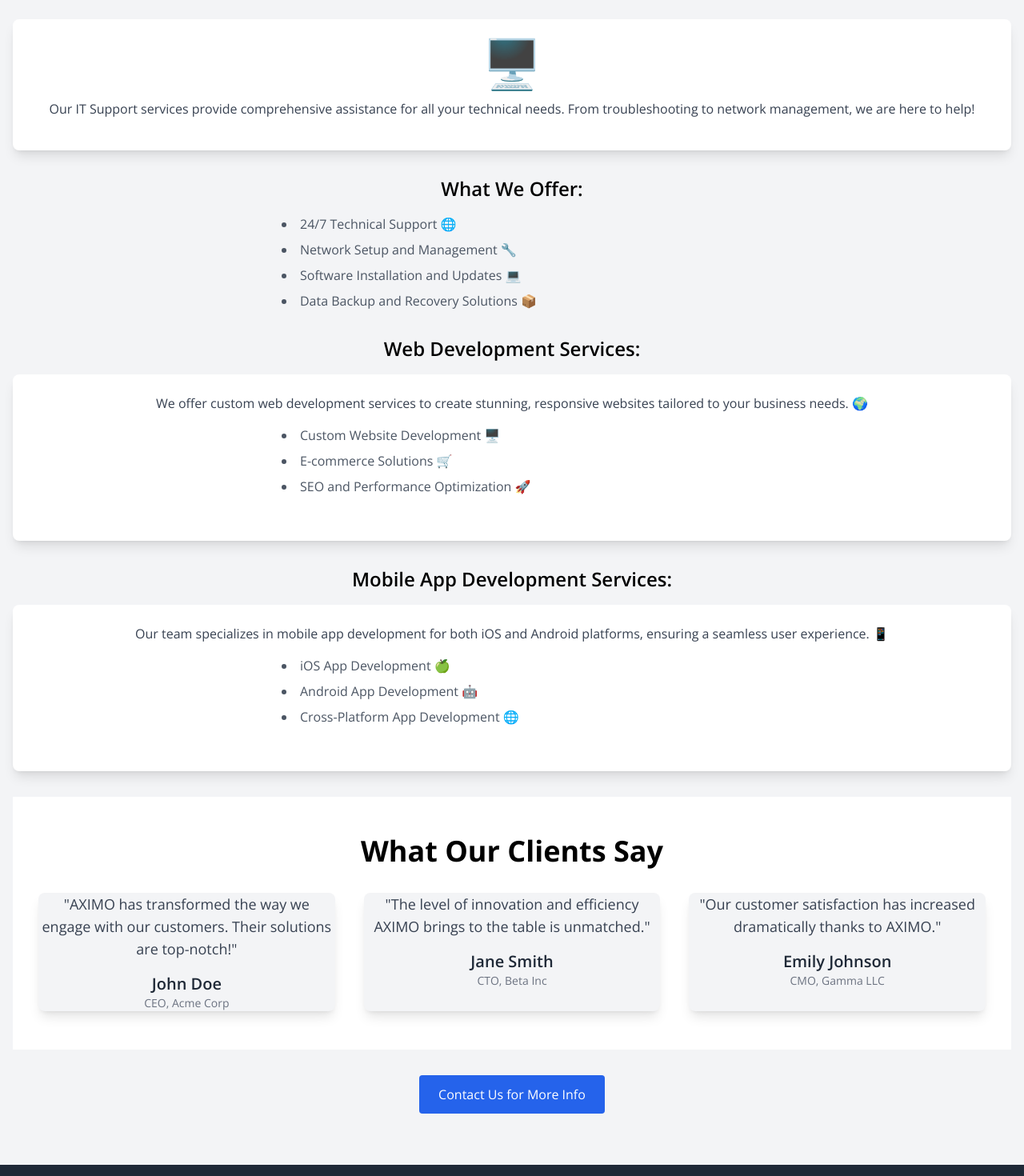
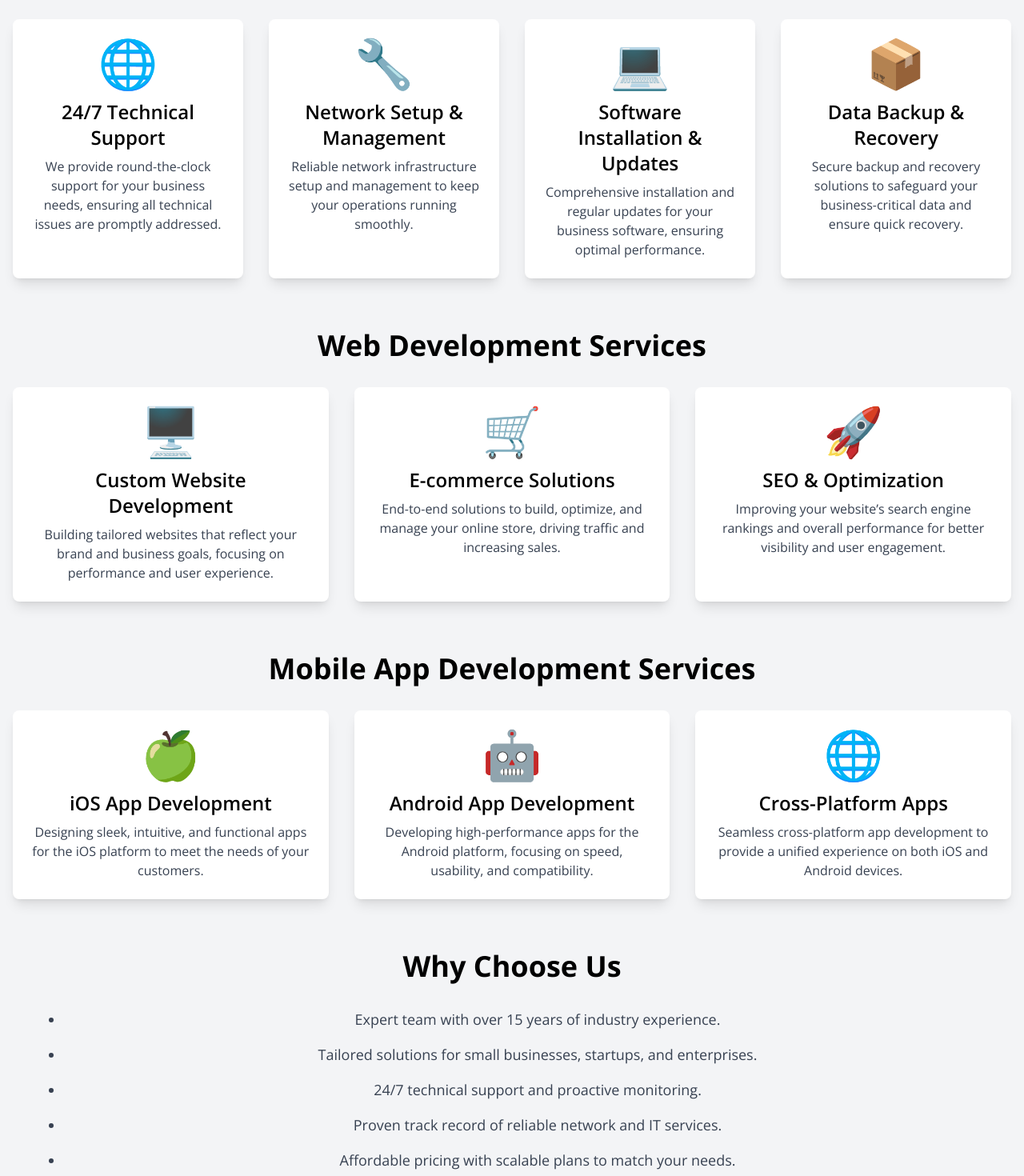
Before and after one commit to ziyanali30/ibexProjectH, a React (Vite) app: page /services/IT in a window 1280 px wide. Shown: the part 240-1710 px from the top of the page at 80% size. Built offline with nearby package versions, Linux system fonts and the light colour scheme.

Commit message:
IT support Page added

```diff
--- a/src/components/ITSupport.tsx
+++ b/src/components/ITSupport.tsx
@@ -2,8 +2,43 @@ import React from 'react';
 import { motion } from 'framer-motion';
 import { Helmet } from 'react-helmet';
 import Testimonials from './Testimonials'; // Import the Testimonials component
+import Contact from './Contact';
 
 const ITSupport: React.FC = () => {
+  const itServices = [
+    { title: '24/7 Technical Support', description: 'We provide round-the-clock support for your business needs, ensuring all technical issues are promptly addressed.', icon: '🌐' },
+    { title: 'Network Setup & Management', description: 'Reliable network infrastructure setup and management to keep your operations running smoothly.', icon: '🔧' },
+    { title: 'Software Installation & Updates', description: 'Comprehensive installation and regular updates for your business software, ensuring optimal performance.', icon: '💻' },
+    { title: 'Data Backup & Recovery', description: 'Secure backup and recovery solutions to safeguard your business-critical data and ensure quick recovery.', icon: '📦' },
+  ];
+
+  const webDevServices = [
+    { title: 'Custom Website Development', description: 'Building tailored websites that reflect your brand and business goals, focusing on performance and user experience.', icon: '🖥️' },
+    { title: 'E-commerce Solutions', description: 'End-to-end solutions to build, optimize, and manage your online store, driving traffic and increasing sales.', icon: '🛒' },
+    { title: 'SEO & Optimization', description: 'Improving your website’s search engine rankings and overall performance for better visibility and user engagement.', icon: '🚀' },
+  ];
+
+  const mobileDevServices = [
+    { title: 'iOS App Development', description: 'Designing sleek, intuitive, and functional apps for the iOS platform to meet the needs of your customers.', icon: '🍏' },
+    { title: 'Android App Development', description: 'Developing high-performance apps for the Android platform, focusing on speed, usability, and compatibility.', icon: '🤖' },
+    { title: 'Cross-Platform Apps', description: 'Seamless cross-platform app development to provide a unified experience on both iOS and Android devices.', icon: '🌐' },
+  ];
+
+  const whyChooseUsPoints = [
+    'Expert team with over 15 years of industry experience.',
+    'Tailored solutions for small businesses, startups, and enterprises.',
+    '24/7 technical support and proactive monitoring.',
+    'Proven track record of reliable network and IT services.',
+    'Affordable pricing with scalable plans to match your needs.'
+  ];
+
+  const faqItems = [
+    { question: 'What industries do you serve?', answer: 'We serve a wide range of industries including retail, finance, healthcare, education, and more.' },
+    { question: 'Do you offer remote and on-site support?', answer: 'Yes, we offer both remote and on-site support depending on your specific needs.' },
+    { question: 'How do you ensure network security?', answer: 'We implement the latest security protocols, regular monitoring, and timely updates to protect your network from cyber threats.' },
+    { question: 'Can you help with data recovery?', answer: 'Absolutely. Our team specializes in data backup and recovery to help you retrieve lost or corrupted data.' },
+  ];
+
   return (
     <>
       <Helmet>
@@ -11,6 +46,7 @@ const ITSupport: React.FC = () => {
       </Helmet>
       <section className="py-16 bg-gray-100 w-full dark:bg-gray-800">
         <div className="container mx-auto px-4">
+          {/* IT Support Services */}
           <motion.h2
             className="text-4xl font-bold text-center mb-8 text-black dark:text-darkText"
             initial={{ opacity: 0, y: -50 }}
@@ -18,164 +54,119 @@ const ITSupport: React.FC = () => {
             transition={{ duration: 0.8 }}>
             IT Support Services
           </motion.h2>
-          <motion.div
-            className="bg-white p-6 shadow-lg rounded-lg text-center mx-auto mb-8"
-            initial={{ opacity: 0, scale: 0.9 }}
-            animate={{ opacity: 1, scale: 1 }}
+
+          <div className="grid grid-cols-1 md:grid-cols-2 lg:grid-cols-4 gap-8">
+            {itServices.map((service, index) => (
+              <motion.div
+                key={index}
+                className="bg-white p-6 shadow-lg rounded-lg text-center dark:bg-gray-700"
+                initial={{ opacity: 0, scale: 0.9 }}
+                whileInView={{ opacity: 1, scale: 1 }}
+                transition={{ duration: 0.8, delay: index * 0.2 }}>
+                <div className="text-6xl mb-4">{service.icon}</div>
+                <h5 className="text-2xl font-semibold mb-2 text-black dark:text-white">{service.title}</h5>
+                <p className="text-gray-700 dark:text-gray-300">{service.description}</p>
+              </motion.div>
+            ))}
+          </div>
+
+          {/* Web Development Services */}
+          <motion.h2
+            className="text-4xl font-bold text-center mt-16 mb-8 text-black dark:text-darkText"
+            initial={{ opacity: 0, y: -50 }}
+            animate={{ opacity: 1, y: 0 }}
             transition={{ duration: 0.8 }}>
-            <motion.div className="text-6xl mb-4" animate={{ rotate: [0, 10, -10, 0] }} transition={{ duration: 1 }}>
-              🖥️
-            </motion.div>
-            <motion.p
-              className="text-gray-700 mb-4"
-              initial={{ opacity: 0, y: 20 }}
-              animate={{ opacity: 1, y: 0 }}
-              transition={{ duration: 0.8, delay: 0.2 }}>
-              Our IT Support services provide comprehensive assistance for all your technical needs. From troubleshooting to network management, we are here to help!
-            </motion.p>
-          </motion.div>
+            Web Development Services
+          </motion.h2>
 
-          {/* Web Development Section */}
-          <motion.h3
-            className="text-2xl font-semibold text-center mb-4"
-            initial={{ opacity: 0, y: -20 }}
+          <div className="grid grid-cols-1 md:grid-cols-2 lg:grid-cols-3 gap-8">
+            {webDevServices.map((service, index) => (
+              <motion.div
+                key={index}
+                className="bg-white p-6 shadow-lg rounded-lg text-center dark:bg-gray-700"
+                initial={{ opacity: 0, scale: 0.9 }}
+                whileInView={{ opacity: 1, scale: 1 }}
+                transition={{ duration: 0.8, delay: index * 0.2 }}>
+                <div className="text-6xl mb-4">{service.icon}</div>
+                <h5 className="text-2xl font-semibold mb-2 text-black dark:text-white">{service.title}</h5>
+                <p className="text-gray-700 dark:text-gray-300">{service.description}</p>
+              </motion.div>
+            ))}
+          </div>
+
+          {/* Mobile App Development Services */}
+          <motion.h2
+            className="text-4xl font-bold text-center mt-16 mb-8 text-black dark:text-darkText"
+            initial={{ opacity: 0, y: -50 }}
             animate={{ opacity: 1, y: 0 }}
-            transition={{ duration: 0.8, delay: 0.4 }}>
-            What We Offer:
-          </motion.h3>
-          <ul className="list-disc list-inside text-left mx-auto max-w-xl mb-8">
-            <motion.li
-              className="mb-2 text-gray-600"
-              initial={{ opacity: 0 }}
-              animate={{ opacity: 1 }}
-              transition={{ duration: 0.8, delay: 0.6 }}>
-              24/7 Technical Support 🌐
-            </motion.li>
-            <motion.li
-              className="mb-2 text-gray-600"
-              initial={{ opacity: 0 }}
-              animate={{ opacity: 1 }}
-              transition={{ duration: 0.8, delay: 0.7 }}>
-              Network Setup and Management 🔧
-            </motion.li>
-            <motion.li
-              className="mb-2 text-gray-600"
-              initial={{ opacity: 0 }}
-              animate={{ opacity: 1 }}
-              transition={{ duration: 0.8, delay: 0.8 }}>
-              Software Installation and Updates 💻
-            </motion.li>
-            <motion.li
-              className="mb-2 text-gray-600"
-              initial={{ opacity: 0 }}
-              animate={{ opacity: 1 }}
-              transition={{ duration: 0.8, delay: 0.9 }}>
-              Data Backup and Recovery Solutions 📦
-            </motion.li>
+            transition={{ duration: 0.8 }}>
+            Mobile App Development Services
+          </motion.h2>
+
+          <div className="grid grid-cols-1 md:grid-cols-2 lg:grid-cols-3 gap-8">
+            {mobileDevServices.map((service, index) => (
+              <motion.div
+                key={index}
+                className="bg-white p-6 shadow-lg rounded-lg text-center dark:bg-gray-700"
+                initial={{ opacity: 0, scale: 0.9 }}
+                whileInView={{ opacity: 1, scale: 1 }}
+                transition={{ duration: 0.8, delay: index * 0.2 }}>
+                <div className="text-6xl mb-4">{service.icon}</div>
+                <h5 className="text-2xl font-semibold mb-2 text-black dark:text-white">{service.title}</h5>
+                <p className="text-gray-700 dark:text-gray-300">{service.description}</p>
+              </motion.div>
+            ))}
+          </div>
+
+          {/* Why Choose Us Section */}
+          <motion.h2
+            className="text-4xl font-bold text-center mt-16 mb-8 text-black dark:text-darkText"
+            initial={{ opacity: 0, y: -50 }}
+            animate={{ opacity: 1, y: 0 }}
+            transition={{ duration: 0.8 }}>
+            Why Choose Us
+          </motion.h2>
+
+          <ul className="list-disc pl-6 md:pl-16 space-y-4 text-gray-700 dark:text-gray-300">
+            {whyChooseUsPoints.map((point, index) => (
+              <motion.li
+                key={index}
+                className="text-lg"
+                initial={{ opacity: 0, y: 20 }}
+                whileInView={{ opacity: 1, y: 0 }}
+                transition={{ duration: 0.8, delay: index * 0.2 }}>
+                {point}
+              </motion.li>
+            ))}
           </ul>
 
-          {/* Web Development Services Section */}
-          <motion.h3
-            className="text-2xl font-semibold text-center mb-4"
-            initial={{ opacity: 0, y: -20 }}
+          {/* FAQ Section */}
+          <motion.h2
+            className="text-4xl font-bold text-center mt-16 mb-8 text-black dark:text-darkText"
+            initial={{ opacity: 0, y: -50 }}
             animate={{ opacity: 1, y: 0 }}
-            transition={{ duration: 0.8, delay: 1 }}>
-            Web Development Services:
-          </motion.h3>
-          <motion.div
-            className="bg-white p-6 shadow-lg rounded-lg text-center mx-auto mb-8"
-            initial={{ opacity: 0, scale: 0.9 }}
-            animate={{ opacity: 1, scale: 1 }}
             transition={{ duration: 0.8 }}>
-            <motion.p
-              className="text-gray-700 mb-4"
-              initial={{ opacity: 0, y: 20 }}
-              animate={{ opacity: 1, y: 0 }}
-              transition={{ duration: 0.8, delay: 0.2 }}>
-              We offer custom web development services to create stunning, responsive websites tailored to your business needs. 🌍
-            </motion.p>
-            <ul className="list-disc list-inside text-left mx-auto max-w-xl mb-8">
-              <motion.li
-                className="mb-2 text-gray-600"
-                initial={{ opacity: 0 }}
-                animate={{ opacity: 1 }}
-                transition={{ duration: 0.8, delay: 0.6 }}>
-                Custom Website Development 🖥️
-              </motion.li>
-              <motion.li
-                className="mb-2 text-gray-600"
-                initial={{ opacity: 0 }}
-                animate={{ opacity: 1 }}
-                transition={{ duration: 0.8, delay: 0.7 }}>
-                E-commerce Solutions 🛒
-              </motion.li>
-              <motion.li
-                className="mb-2 text-gray-600"
-                initial={{ opacity: 0 }}
-                animate={{ opacity: 1 }}
-                transition={{ duration: 0.8, delay: 0.8 }}>
-                SEO and Performance Optimization 🚀
-              </motion.li>
-            </ul>
-          </motion.div>
+            Frequently Asked Questions
+          </motion.h2>
 
-          {/* Mobile App Development Services Section */}
-          <motion.h3
-            className="text-2xl font-semibold text-center mb-4"
-            initial={{ opacity: 0, y: -20 }}
-            animate={{ opacity: 1, y: 0 }}
-            transition={{ duration: 0.8, delay: 1 }}>
-            Mobile App Development Services:
-          </motion.h3>
-          <motion.div
-            className="bg-white p-6 shadow-lg rounded-lg text-center mx-auto mb-8"
-            initial={{ opacity: 0, scale: 0.9 }}
-            animate={{ opacity: 1, scale: 1 }}
-            transition={{ duration: 0.8 }}>
-            <motion.p
-              className="text-gray-700 mb-4"
-              initial={{ opacity: 0, y: 20 }}
-              animate={{ opacity: 1, y: 0 }}
-              transition={{ duration: 0.8, delay: 0.2 }}>
-              Our team specializes in mobile app development for both iOS and Android platforms, ensuring a seamless user experience. 📱
-            </motion.p>
-            <ul className="list-disc list-inside text-left mx-auto max-w-xl mb-8">
-              <motion.li
-                className="mb-2 text-gray-600"
-                initial={{ opacity: 0 }}
-                animate={{ opacity: 1 }}
-                transition={{ duration: 0.8, delay: 0.6 }}>
-                iOS App Development 🍏
-              </motion.li>
-              <motion.li
-                className="mb-2 text-gray-600"
-                initial={{ opacity: 0 }}
-                animate={{ opacity: 1 }}
-                transition={{ duration: 0.8, delay: 0.7 }}>
-                Android App Development 🤖
-              </motion.li>
-              <motion.li
-                className="mb-2 text-gray-600"
-                initial={{ opacity: 0 }}
-                animate={{ opacity: 1 }}
-                transition={{ duration: 0.8, delay: 0.8 }}>
-                Cross-Platform App Development 🌐
-              </motion.li>
-            </ul>
-          </motion.div>
+          <div className="space-y-8">
+            {faqItems.map((item, index) => (
+              <motion.div
+                key={index}
+                className="bg-white p-6 shadow-lg rounded-lg dark:bg-gray-700"
+                initial={{ opacity: 0, y: 20 }}
+                whileInView={{ opacity: 1, y: 0 }}
+                transition={{ duration: 0.8, delay: index * 0.2 }}>
+                <h5 className="text-2xl font-semibold mb-2 text-black dark:text-white">
+                  {item.question}
+                </h5>
+                <p className="text-gray-700 dark:text-gray-300">{item.answer}</p>
+              </motion.div>
+            ))}
+          </div>
 
-          {/* Testimonials Section */}
           <Testimonials />
-
-          <motion.div
-            className="text-center mt-8"
-            initial={{ opacity: 0, y: 20 }}
-            animate={{ opacity: 1, y: 0 }}
-            transition={{ duration: 0.8, delay: 1 }}>
-            <button className="bg-blue-600 text-white px-6 py-3 rounded hover:bg-blue-500 transition duration-300">
-              Contact Us for More Info
-            </button>
-          </motion.div>
+          <Contact></Contact>
         </div>
       </section>
     </>
```
Also changed, not shown: src/components/Services.tsx (+39 -13 lines).
